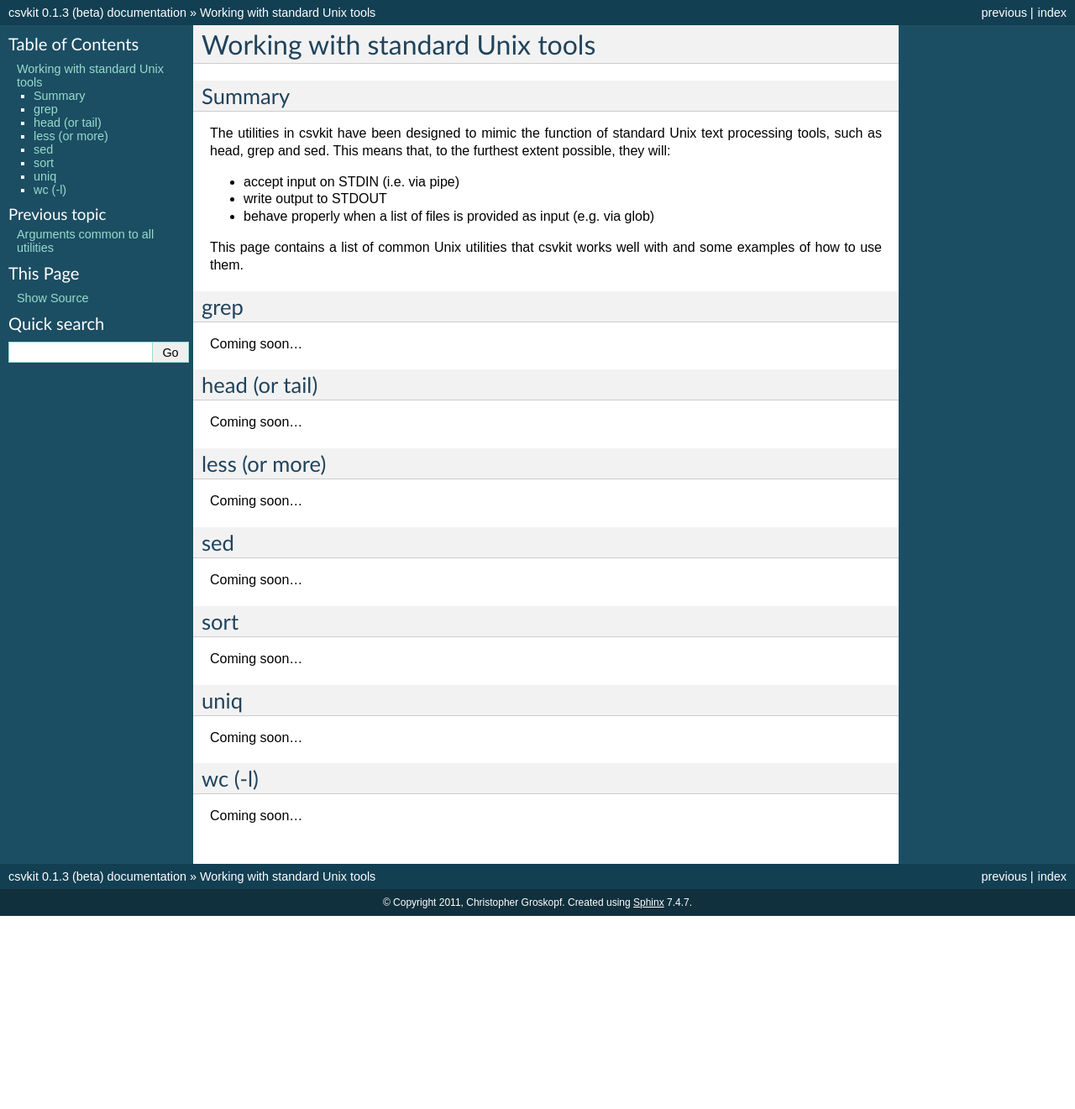
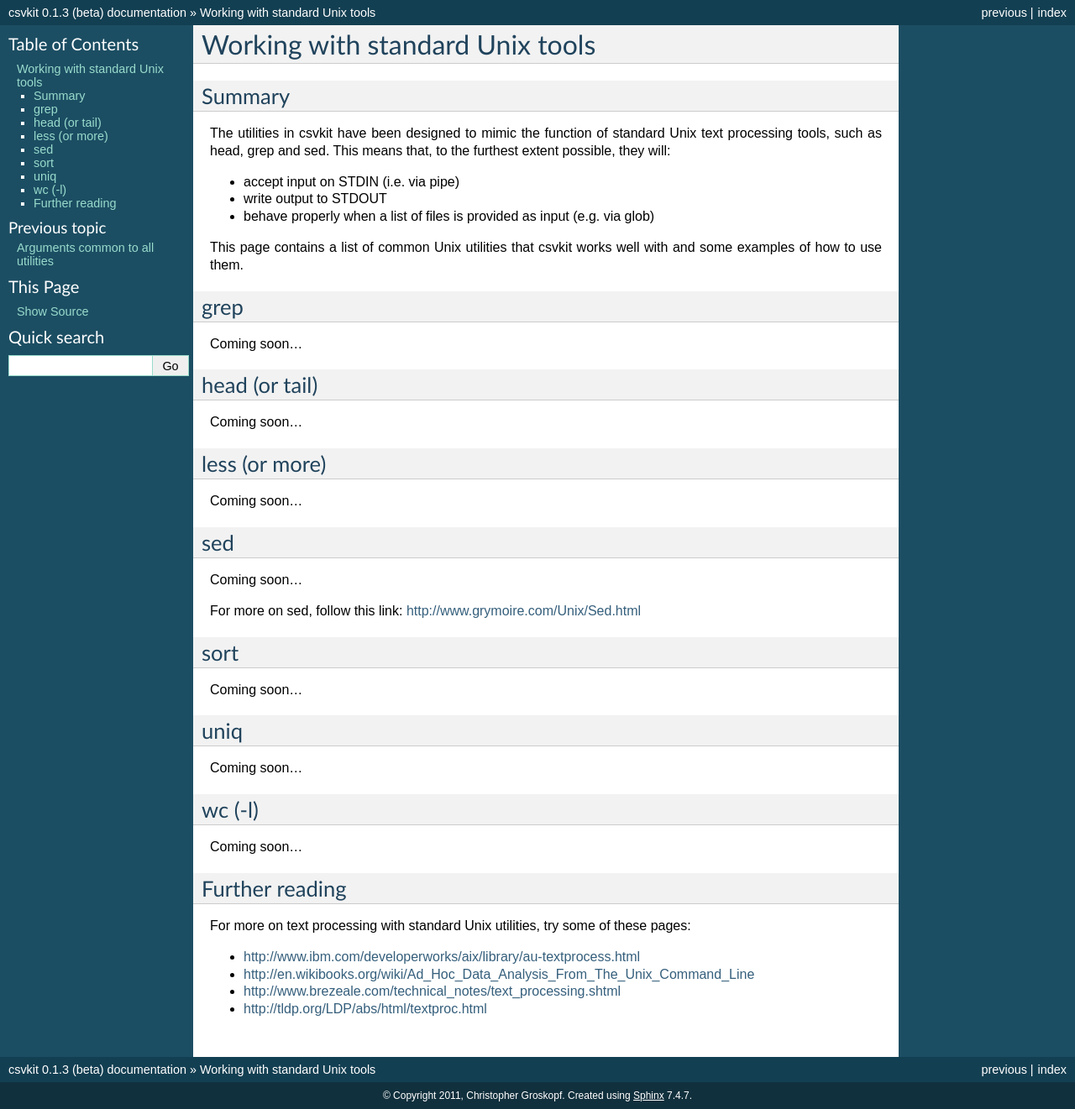
Before and after one commit to wireservice/csvkit, a Sphinx documentation site: the page built from docs/scripts/unix_tools.rst, in a window 1280 px wide. Shown: the whole page at 84% size. Built offline with Sphinx 7.4.7, drawn with Linux system fonts in a browser that asks for light colours; before the commit the page ends 1091 px from its top, so only the background shows below that.

Commit message:
Added further reading to unix tools page.

```diff
--- a/docs/scripts/unix_tools.rst
+++ b/docs/scripts/unix_tools.rst
@@ -33,6 +33,8 @@ sed
 
 Coming soon...
 
+For more on sed, follow this link: http://www.grymoire.com/Unix/Sed.html
+
 sort
 ====
 
@@ -47,3 +49,13 @@ wc (-l)
 =======
 
 Coming soon...
+
+Further reading
+===============
+
+For more on text processing with standard Unix utilities, try some of these pages:
+
+* http://www.ibm.com/developerworks/aix/library/au-textprocess.html
+* http://en.wikibooks.org/wiki/Ad_Hoc_Data_Analysis_From_The_Unix_Command_Line
+* http://www.brezeale.com/technical_notes/text_processing.shtml
+* http://tldp.org/LDP/abs/html/textproc.html
```
